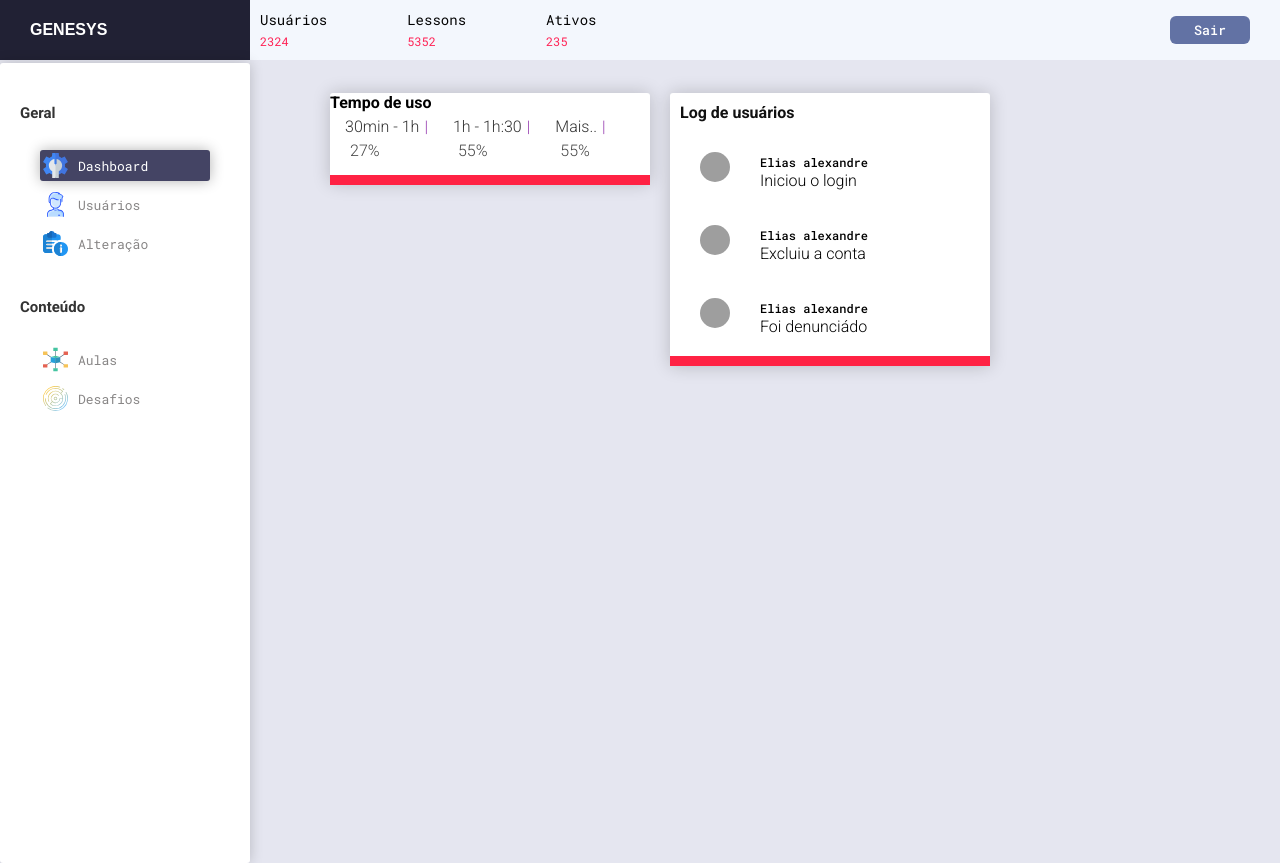
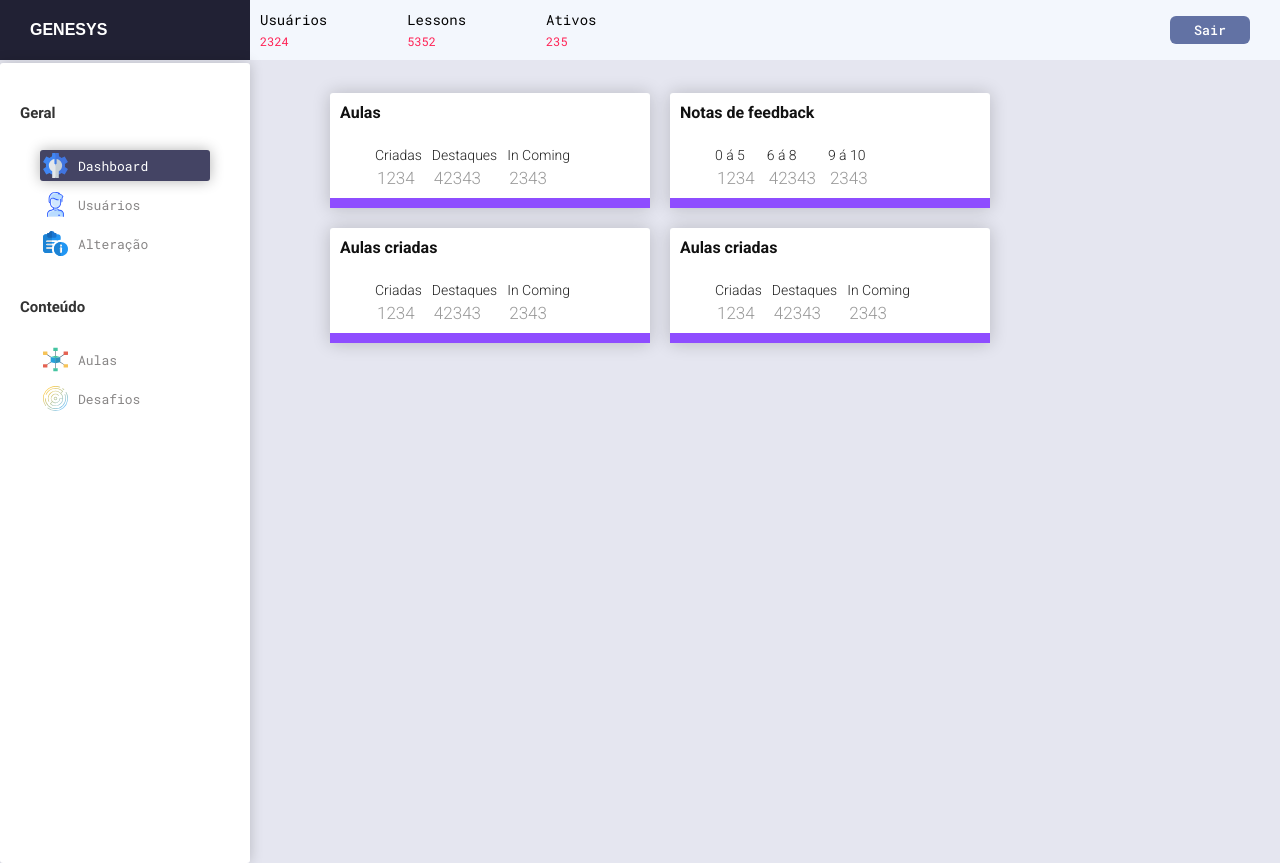
Before and after one commit to geni-sys/dashboard, a React (Create React App) app: page / in a window 1280 px wide. Both pictures are taken after a click on the item "Dashboard". Built offline with nearby package versions, Linux system fonts and the light colour scheme; grey boxes are pictures that could not be loaded.

Commit message:
Struct: all in mark

```diff
--- a/src/App.js
+++ b/src/App.js
@@ -5,12 +5,12 @@ import "./global.css";
 
 // "COMPONENTS"
 import Header from "./components/Header";
-import Main from "./components/Main";
+import Home from "./pages/Home";
 
 const App = () => (
   <div className="App">
     <Header />
-    <Main />
+    <Home />
   </div>
 );
 
--- a/src/components/Groups/index.js
+++ b/src/components/Groups/index.js
@@ -74,7 +74,7 @@ export const UsersInfo = () => (
 export const AlterData = () => (
   <>
     <div id="change-group">
-      <h3>Hello User</h3>
+      <h3>Alterar Dados</h3>
     </div>
   </>
 )
@@ -82,7 +82,7 @@ export const AlterData = () => (
 export const Aulas = () => (
   <>
     <div id="aulas-group">
-      <h3>Hello User</h3>
+      <h3>Editar Aulas</h3>
     </div>
   </>
 )
@@ -90,7 +90,95 @@ export const Aulas = () => (
 export const Desafios = () => (
   <>
     <div id="quiz-group">
-      <h3>Hello User</h3>
+      <h3>Marcar Desafios</h3>
     </div>
   </>
 )
+
+export const Dashboard = () => (
+  <>
+    <li className="dev-item">
+      <header>
+        <strong>Aulas</strong>
+      </header>
+      <div className="user-info">
+        <div>
+          <p>Criadas</p>
+          <label htmlFor="">1234</label>
+        </div>
+        <div>
+          <p>Destaques</p>
+          <label htmlFor="">42343</label>
+        </div>
+        <div>
+          <p>In Coming</p>
+          <label htmlFor="">2343</label>
+        </div>
+      </div>
+      <div id="footer"></div>
+    </li>
+
+    <li className="dev-item">
+      <header>
+        <strong>Notas de feedback</strong>
+      </header>
+      <div className="user-info">
+        <div>
+          <p>0 á 5</p>
+          <label htmlFor="">1234</label>
+        </div>
+        <div>
+          <p>6 á 8</p>
+          <label htmlFor="">42343</label>
+        </div>
+        <div>
+          <p>9 á 10</p>
+          <label htmlFor="">2343</label>
+        </div>
+      </div>
+      <div id="footer"></div>
+    </li>
+
+    <li className="dev-item">
+      <header>
+        <strong>Aulas criadas</strong>
+      </header>
+      <div className="user-info">
+        <div>
+          <p>Criadas</p>
+          <label htmlFor="">1234</label>
+        </div>
+        <div>
+          <p>Destaques</p>
+          <label htmlFor="">42343</label>
+        </div>
+        <div>
+          <p>In Coming</p>
+          <label htmlFor="">2343</label>
+        </div>
+      </div>
+      <div id="footer"></div>
+    </li>
+
+    <li className="dev-item">
+      <header>
+        <strong>Aulas criadas</strong>
+      </header>
+      <div className="user-info">
+        <div>
+          <p>Criadas</p>
+          <label htmlFor="">1234</label>
+        </div>
+        <div>
+          <p>Destaques</p>
+          <label htmlFor="">42343</label>
+        </div>
+        <div>
+          <p>In Coming</p>
+          <label htmlFor="">2343</label>
+        </div>
+      </div>
+      <div id="footer"></div>
+    </li>
+  </>
+);
--- /dev/null
+++ b/src/pages/Home/Aside.css
@@ -0,0 +1,64 @@
+aside {
+  z-index: 5;
+  position: fixed;
+  left: 0;
+  width: 250px;
+  height: 100vh;
+
+  background-color: #fff;
+  box-shadow: 0 0 14px 0 rgba(0, 0, 0, 0.2);
+  border-radius: 3px;
+  padding: 30px 20px;
+}
+
+aside div#aside-group {
+  margin-top: 10px;
+}
+
+aside div#aside-group strong {
+  font-size: 15px;
+  color: #333;
+}
+
+div#aside-group ul li {
+  display: flex;
+  flex-direction: row;
+  align-items: center;
+  border-radius: 3px;
+
+  cursor: pointer;
+  margin: 8px 0;
+  padding: 3px;
+}
+div#aside-group ul li:hover {
+  box-shadow: 0 0 14px 0 rgba(0, 0, 0, 0.3);
+  border-radius: 3px;
+}
+
+ul li button {
+  color: #888686;
+  background-color: inherit;
+  cursor: pointer;
+  border: 0;
+  font-size: 13px;
+  font-weight: 400;
+  line-height: 20px;
+  display: block;
+  padding-left: 10px;
+  font-family: "Roboto mono", sans-serif;
+}
+
+div#aside-group ul#nav-group {
+  padding: 20px 20px;
+}
+
+li.isActived {
+  background-color: #444464;
+  color: #d6acff;
+  height: auto;
+  box-shadow: 0 0 14px 0 rgba(0, 0, 0, 0.3);
+}
+
+li.isActived button {
+  color: #fff;
+}
--- /dev/null
+++ b/src/pages/Home/index.js
@@ -0,0 +1,104 @@
+import React, { useState, memo } from 'react';
+
+// """IMAGES"""
+import Dash from '../../assets/images/dash.svg'
+import Informacoes from '../../assets/images/informacoes.svg'
+import Labirinto from '../../assets/images/labirinto.svg'
+import Lesson from '../../assets/images/lesson.svg'
+import User from '../../assets/images/user.svg'
+
+// "STYLES"
+import './styles.css';
+import './Aside.css'
+
+// "COMPONENTS"
+import { AlterData, Aulas, Desafios, UsersInfo, Dashboard } from '../../components/Groups'
+
+const Home = () => {
+  const [activedGroup, setActivedGroup] = useState(2);
+
+  function determinateWhoActive(id) {
+    if (id === 1)
+      return <Dashboard />
+
+    if (id === 2)
+      return <UsersInfo />
+
+    if (id === 3)
+      return <AlterData />
+
+    if (id === 4)
+      return <Aulas />
+
+    if (id === 5)
+      return <Desafios />
+  }
+
+  return (
+    <div id="Container">
+      <aside>
+        <div id="aside-group">
+          <strong>Geral</strong>
+          <ul id="nav-group">
+            <li
+              className={activedGroup === 1 ? 'isActived' : ''}
+              onClick={() => setActivedGroup(1)}
+            >
+              <img src={Dash} alt="*" id="nav-img" />
+              <button>
+                Dashboard
+              </button>
+            </li>
+            <li
+              className={activedGroup === 2 ? 'isActived' : ''}
+              onClick={() => setActivedGroup(2)}
+            >
+              <img src={User} alt="*" id="nav-img" />
+              <button>
+                Usuários
+              </button>
+            </li>
+            <li
+              className={activedGroup === 3 ? 'isActived' : ''}
+              onClick={() => setActivedGroup(3)}>
+              <img src={Informacoes} alt="*" id="nav-img" />
+              <button>
+                Alteração
+              </button>
+            </li>
+          </ul>
+        </div>
+
+        <div id="aside-group">
+          <strong>Conteúdo</strong>
+          <ul id="nav-group">
+            <li
+              className={activedGroup === 4 ? 'isActived' : ''}
+              onClick={() => setActivedGroup(4)}>
+              <img src={Lesson} alt="*" id="nav-img" />
+              <button>
+                Aulas
+              </button>
+            </li>
+            <li
+              className={activedGroup === 5 ? 'isActived' : ''}
+              onClick={() => setActivedGroup(5)}>
+              <img src={Labirinto} alt="*" id="nav-img" />
+              <button>
+                Desafios
+              </button>
+            </li>
+          </ul>
+        </div>
+      </aside>
+
+      <main>
+        <ul>
+          {determinateWhoActive(activedGroup)}
+        </ul>
+      </main>
+    </div>
+  );
+}
+
+export default memo(Home);
--- /dev/null
+++ b/src/pages/Home/styles.css
@@ -0,0 +1,109 @@
+div#Container {
+  margin-top: 63px;
+  position: relative;
+  /* left: 100px; */
+  width: 700px;
+}
+
+#Container {
+  max-width: 100%;
+  margin: 0 auto;
+  /* padding: 20px 10px; */
+
+  display: flex;
+  flex-direction: row;
+  align-items: flex-start;
+}
+
+main {
+  flex: 1;
+  margin-left: 20px;
+  max-width: 900px !important;
+}
+
+main ul {
+  display: grid;
+  grid-template-columns: repeat(2, 1fr);
+  gap: 20px;
+  max-width: 800px; /* for this */
+  margin-top: 30px;
+  margin-left: 20px;
+}
+
+@media (max-width: 650px) {
+  main ul {
+    grid-template-columns: 1fr;
+    gap: 20px;
+    margin: 0;
+  }
+}
+
+li.dev-item {
+  background: #fff;
+  background-color: #fff;
+  box-shadow: 0 0.3px 18px 0 rgba(0, 0, 0, 0.2);
+  border-radius: 3px;
+  height: auto;
+  /* padding: 20px; */
+}
+
+li.dev-item:hover {
+  box-shadow: 1px 1px 2px 2px rgba(0, 0, 0, 0.2);
+}
+
+li.dev-item header {
+  display: flex;
+  flex-direction: row;
+  align-items: center;
+  padding: 10px;
+}
+
+li.dev-item header strong {
+  display: block;
+  font-size: 16px;
+  color: #111;
+}
+
+li.dev-item .user-info {
+  display: flex;
+  margin-left: 30px;
+  padding: 10px;
+}
+
+.user-info div p {
+  display: block;
+  font-size: 14px;
+  color: #222;
+  margin: 5px;
+  text-decoration: dashed;
+}
+.user-info div label {
+  font-size: 17px;
+  color: #999;
+  margin-top: 3px;
+  margin: 7px;
+}
+
+.dev-item div#footer {
+  height: 10px;
+  width: 100%;
+  background-color: #8e4dff;
+}
+
+@media (max-width: 1000px) {
+  div#Container {
+    flex-direction: column;
+    left: 0;
+    width: 100%;
+  }
+
+  div#Container main {
+    margin-left: 0;
+    margin-top: 30px;
+    width: 100%;
+  }
+
+  div#Container aside {
+    display: none;
+  }
+}
```
